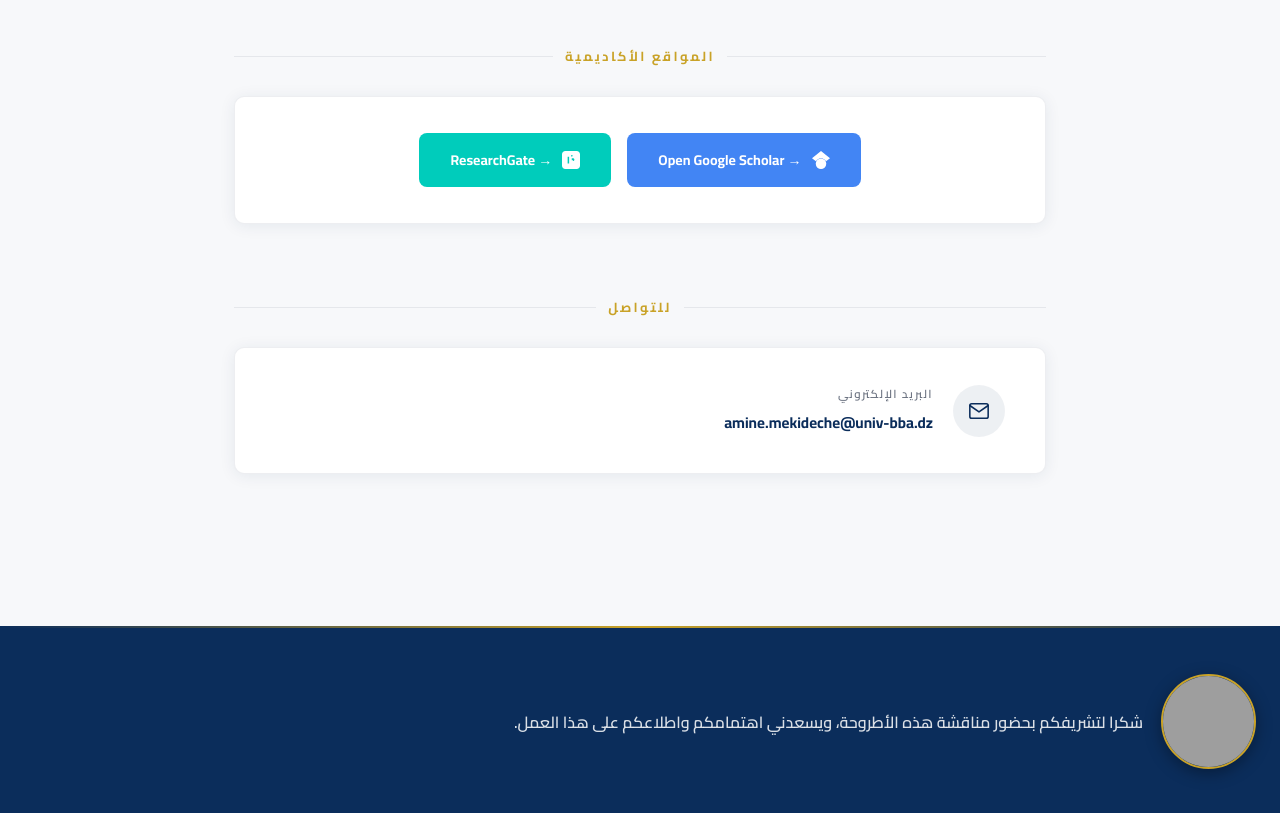
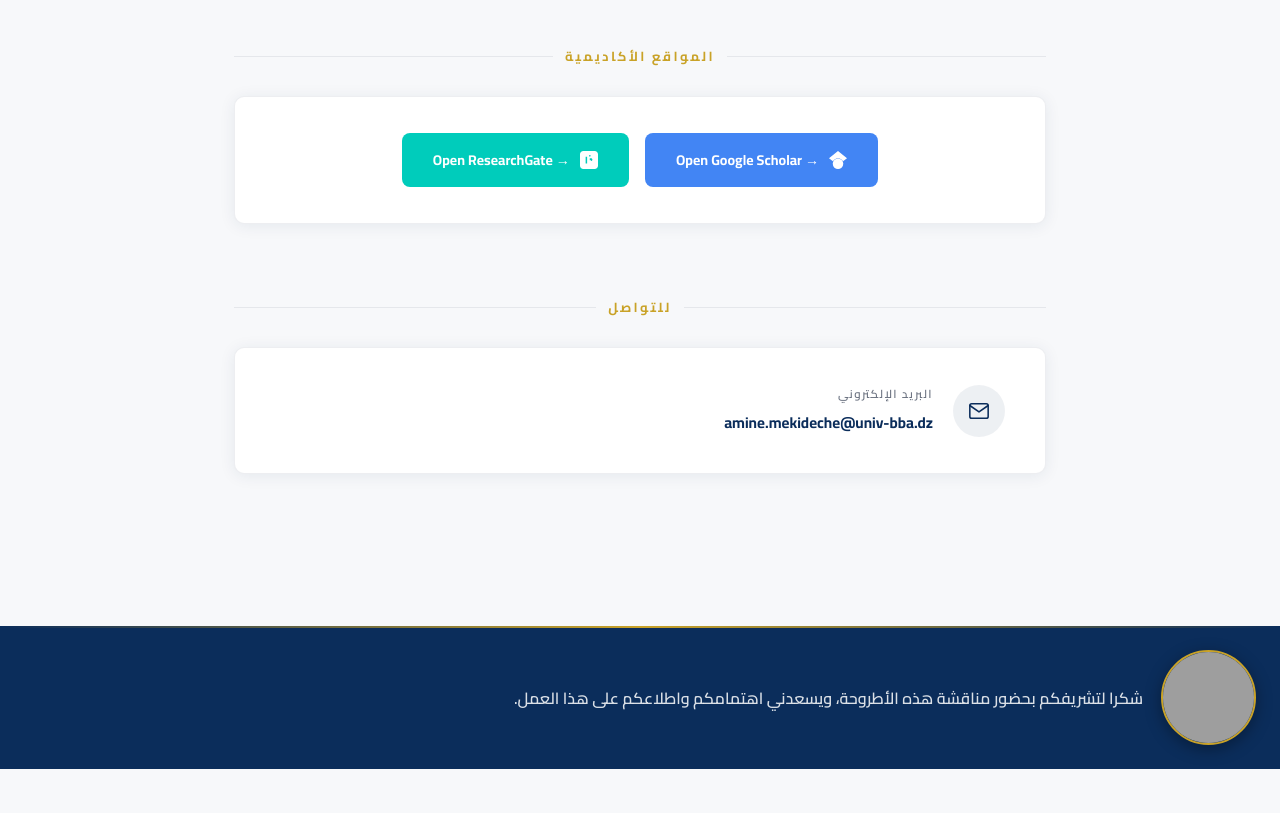
Before and after one commit to symbolmind/phd-defense-2026, a plain HTML site: page index.html in a window 1280 px wide. Shown: the part 2280-3093 px from the top of the page. After the commit the page ends 3049 px from the top, so only its background shows below. Drawn offline with Linux system fonts and the light colour scheme; grey boxes are pictures that could not be loaded.

Commit message:
Update index.html

```diff
--- a/index.html
+++ b/index.html
@@ -504,7 +504,7 @@
     /* ── FOOTER ───────────────────────────────────────────── */
     footer {
       background: var(--navy);
-      padding: 48px 24px;
+      padding: 24px 24px;
       text-align: center;
       position: relative;
     }
@@ -764,7 +764,7 @@
             <svg viewBox="0 0 24 24" fill="currentColor">
               <path d="M19.586 0H4.414C1.976 0 0 1.976 0 4.414v15.172C0 22.024 1.976 24 4.414 24h15.172C22.024 24 24 22.024 24 19.586V4.414C24 1.976 22.024 0 19.586 0zM9.5 16.5H7.5V7.5H9.5v9zm5.25-4.125h-1.75V9.75h1.75c.966 0 1.75.784 1.75 1.75v.125c0 .966-.784 1.75-1.75 1.75zM12 6.375c0-.621.504-1.125 1.125-1.125.621 0 1.125.504 1.125 1.125 0 .621-.504 1.125-1.125 1.125C12.504 7.5 12 6.996 12 6.375z"/>
             </svg>
-                 → ResearchGate
+            → Open ResearchGate
           </a>
         </div>
       </div>
```
